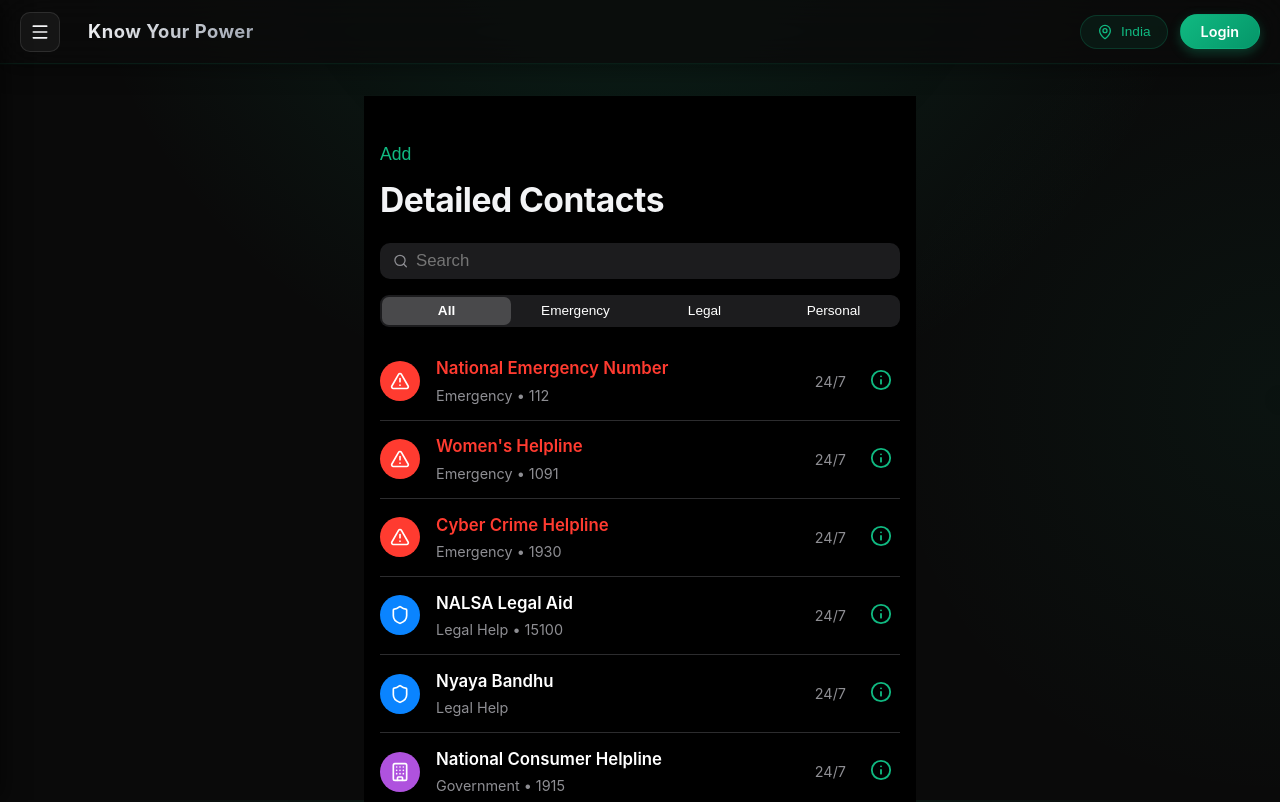
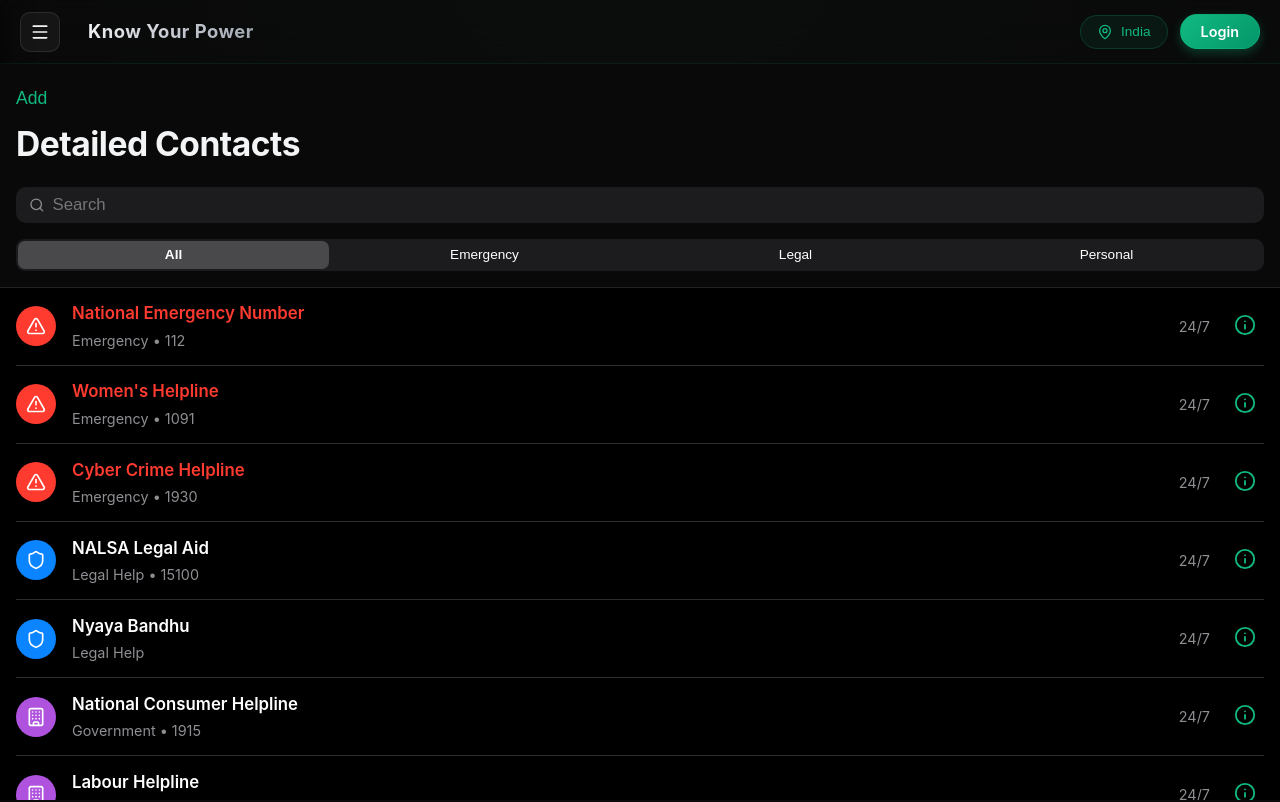
Before and after one commit to Vansh020405/Know_Your_Power, a React (Vite) app: page /contacts in a window 1280 px wide. Shown: the top 802 px of the page. Built offline with nearby package versions, Linux system fonts and the light colour scheme.

Commit message:
Enhance Contacts page UI with iOS style and full page layout

```diff
--- a/src/styles/Contacts.css
+++ b/src/styles/Contacts.css
@@ -1,20 +1,27 @@
-/* IOS STYLE CONTACTS */
+/* IOS STYLE CONTACTS - FULL PAGE FIX */
 .ios-contacts-page {
+    position: fixed;
+    top: var(--header-height);
+    left: 0;
+    width: 100vw;
+    height: calc(100vh - var(--header-height));
     background-color: #000;
-    min-height: 100vh;
     color: #fff;
-    padding-bottom: 80px;
+    z-index: 100;
+    display: flex;
+    flex-direction: column;
+    overflow: hidden;
     font-family: -apple-system, BlinkMacSystemFont, "Segoe UI", Roboto, Helvetica, Arial, sans-serif;
 }
 
 .ios-header {
-    background: #000;
-    padding: 3rem 1rem 1rem;
-    position: sticky;
-    top: 0;
-    z-index: 100;
-    background: rgba(0, 0, 0, 0.85);
+    flex-shrink: 0;
+    background: rgba(10, 10, 10, 0.95);
     backdrop-filter: blur(20px);
+    -webkit-backdrop-filter: blur(20px);
+    padding: 1.5rem 1rem 1rem;
+    border-bottom: 0.5px solid rgba(255, 255, 255, 0.1);
+    z-index: 10;
 }
 
 .ios-top-bar {
@@ -107,9 +114,13 @@
     font-weight: 600;
 }
 
-/* Contact List */
+/* Contact List - SCROLLABLE AREA */
 .ios-list {
-    padding: 0 1rem 0 1rem;
+    flex: 1;
+    overflow-y: auto;
+    padding: 0 1rem 4rem 1rem;
+    /* Clean padding, extra at bottom */
+    -webkit-overflow-scrolling: touch;
 }
 
 .ios-list-item {
@@ -119,14 +130,13 @@
     padding: 0.8rem 0;
     border-bottom: 0.5px solid #2C2C2E;
     position: relative;
+    transition: background 0.2s;
 }
 
 .ios-list-item:hover {
-    background: #1C1C1E;
-    /* Subtle hover state */
+    background: #111;
     margin: 0 -1rem;
     padding: 0.8rem 1rem;
-    border-radius: 12px;
 }
 
 .ios-item-left {
@@ -237,6 +247,7 @@
     display: flex;
     align-items: flex-end;
     /* Sheet from bottom on mobile */
+    backdrop-filter: blur(4px);
 }
 
 @media (min-width: 640px) {
@@ -254,6 +265,7 @@
     overflow: hidden;
     padding-bottom: 2rem;
     animation: slideUp 0.3s ease-out;
+    box-shadow: 0 -10px 40px rgba(0, 0, 0, 0.5);
 }
 
 @media (min-width: 640px) {
```
